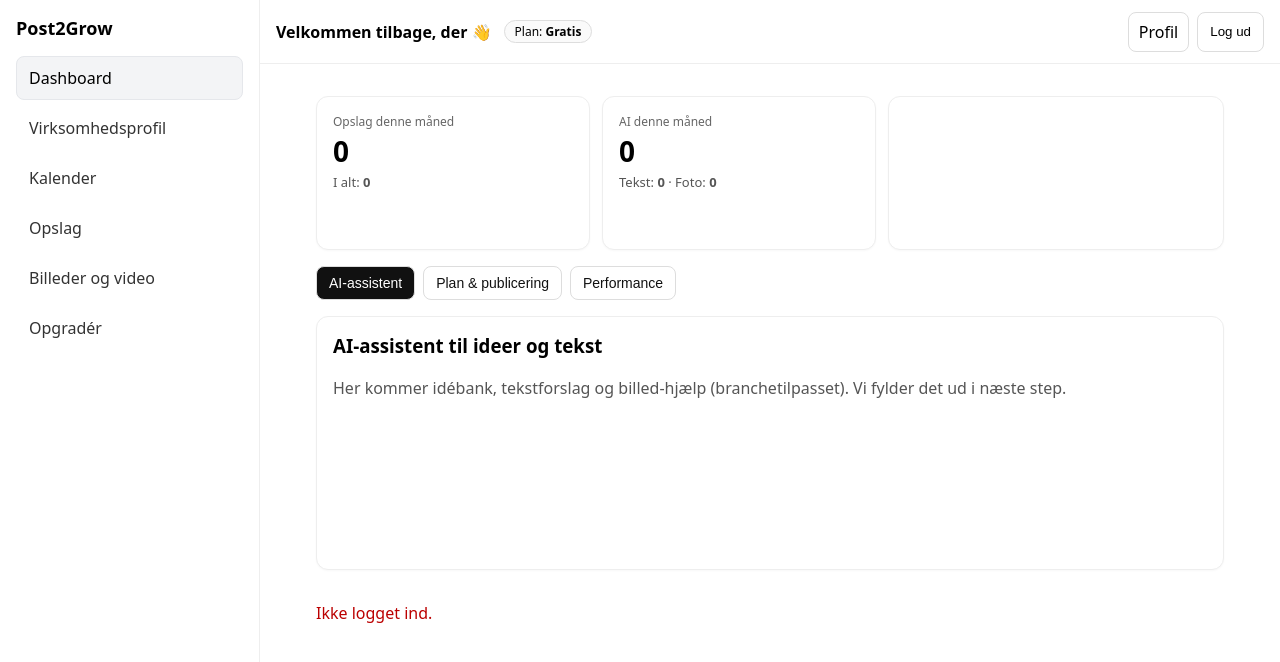
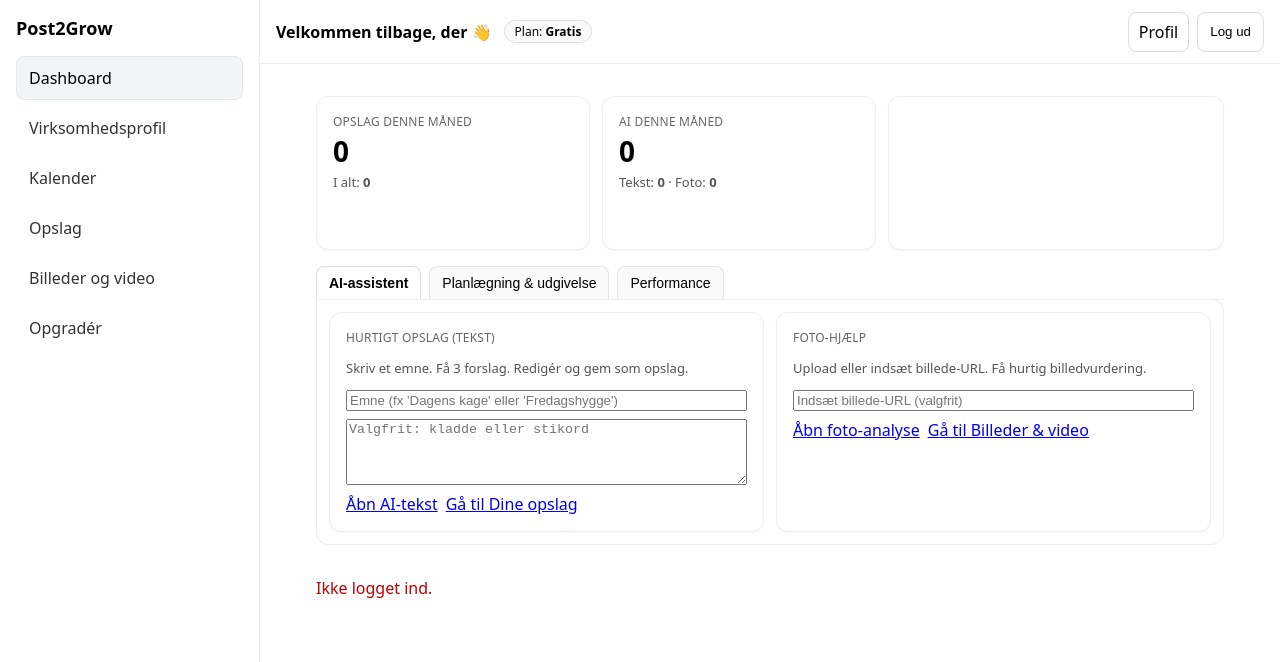
Before and after one commit to obe2904-dev/p2g-app, a Next.js app: page /dashboard in a window 1280 px wide. Shown: the top 662 px of the page. Built offline with nearby package versions, Linux system fonts and the light colour scheme; no server answers; the database is empty.

Commit message:
Update page.tsx

```diff
--- a/app/(app)/dashboard/page.tsx
+++ b/app/(app)/dashboard/page.tsx
@@ -13,7 +13,7 @@
   aiPhotoThisMonth: number;
 };
 
-type TabKey = 'ai' | 'plan' | 'perf';
+type Tab = 'ai' | 'planning' | 'performance';
 
 export default function DashboardPage() {
   const [counts, setCounts] = useState<Counts>({
@@ -24,9 +24,7 @@
   });
   const [loading, setLoading] = useState(true);
   const [err, setErr] = useState<string | null>(null);
-
-  // NYT: aktiv fane (default: AI-assistent)
-  const [activeTab, setActiveTab] = useState<TabKey>('ai');
+  const [tab, setTab] = useState<Tab>('ai'); // standard: AI-assistent
 
   useEffect(() => {
     (async () => {
@@ -41,14 +39,13 @@
         monthStart.setHours(0, 0, 0, 0);
         const startISO = monthStart.toISOString();
 
-        // Opslag i alt (KUN publicerede)
+        // KUN publicerede i tællingerne
         const { count: totalPosts } = await supabase
           .from('posts_app')
           .select('id', { count: 'exact', head: true })
           .eq('user_email', email)
           .eq('status', 'published');
 
-        // Opslag denne måned (KUN publicerede)
         const { count: postsThisMonth } = await supabase
           .from('posts_app')
           .select('id', { count: 'exact', head: true })
@@ -56,7 +53,6 @@
           .eq('status', 'published')
           .gte('created_at', startISO);
 
-        // AI-forbrug – tekst
         const { count: aiTextThisMonth } = await supabase
           .from('ai_usage')
           .select('id', { count: 'exact', head: true })
@@ -64,7 +60,6 @@
           .eq('kind', 'text')
           .gte('used_at', startISO);
 
-        // AI-forbrug – foto
         const { count: aiPhotoThisMonth } = await supabase
           .from('ai_usage')
           .select('id', { count: 'exact', head: true })
@@ -88,22 +83,9 @@
 
   const aiTotal = counts.aiTextThisMonth + counts.aiPhotoThisMonth;
 
-  // Små helpers til fane-styles
-  function tabBtnStyle(active: boolean): React.CSSProperties {
-    return {
-      padding: '8px 12px',
-      border: '1px solid #ddd',
-      borderRadius: 8,
-      background: active ? '#111' : '#fff',
-      color: active ? '#fff' : '#111',
-      cursor: 'pointer',
-      fontSize: 14,
-    };
-  }
-
   return (
     <div style={{ display: 'grid', gap: 16 }}>
-      {/* Øverste række med tre kolonner: 1fr, 1fr, 2fr */}
+      {/* HERO-rækken: 1fr 1fr 2fr */}
       <section
         style={{
           display: 'grid',
@@ -136,64 +118,96 @@
 
         {/* Kort 3: Dobbelt bredde (pladsholder) */}
         <div style={{ ...cardStyle, minHeight: 120 }}>
-          {/* Tomt for nu – klar til diagram/indsigt senere */}
+          {/* Tomt for nu – reserveret til mini-indsigt eller hurtig handling */}
         </div>
       </section>
 
-      {/* Faner (dansk) */}
-      <nav style={{ display: 'flex', gap: 8, flexWrap: 'wrap' }}>
+      {/* Faner under hero */}
+      <section>
+        <div style={tabsBar}>
           <button
-          type="button"
-          onClick={() => setActiveTab('ai')}
-          style={tabBtnStyle(activeTab === 'ai')}
-          aria-pressed={activeTab === 'ai'}
+            onClick={() => setTab('ai')}
+            style={{ ...tabBtn, ...(tab === 'ai' ? tabBtnActive : {}) }}
           >
             AI-assistent
           </button>
           <button
-          type="button"
-          onClick={() => setActiveTab('plan')}
-          style={tabBtnStyle(activeTab === 'plan')}
-          aria-pressed={activeTab === 'plan'}
+            onClick={() => setTab('planning')}
+            style={{ ...tabBtn, ...(tab === 'planning' ? tabBtnActive : {}) }}
           >
-          Plan & publicering
+            Planlægning & udgivelse
           </button>
           <button
-          type="button"
-          onClick={() => setActiveTab('perf')}
-          style={tabBtnStyle(activeTab === 'perf')}
-          aria-pressed={activeTab === 'perf'}
+            onClick={() => setTab('performance')}
+            style={{ ...tabBtn, ...(tab === 'performance' ? tabBtnActive : {}) }}
           >
             Performance
           </button>
-      </nav>
+        </div>
 
-      {/* Tab-indhold (placeholder for nu) */}
-      <section style={{ ...cardStyle, minHeight: 220 }}>
-        {activeTab === 'ai' && (
-          <div>
-            <h3 style={{ marginTop: 0 }}>AI-assistent til ideer og tekst</h3>
-            <p style={{ color: '#555' }}>
-              Her kommer idébank, tekstforslag og billed-hjælp (branchetilpasset). Vi fylder det ud i næste step.
-            </p>
+        <div style={tabPanel}>
+          {tab === 'ai' && (
+            <div style={{ display: 'grid', gap: 12, gridTemplateColumns: '1fr 1fr' }}>
+              <div style={cardStyle}>
+                <div style={cardTitle}>Hurtigt opslag (tekst)</div>
+                <p style={subText}>Skriv et emne. Få 3 forslag. Redigér og gem som opslag.</p>
+                <div style={{ display: 'grid', gap: 8 }}>
+                  <input placeholder="Emne (fx 'Dagens kage' eller 'Fredagshygge')" />
+                  <textarea rows={4} placeholder="Valgfrit: kladde eller stikord" />
+                  <div style={{ display: 'flex', gap: 8, flexWrap: 'wrap' }}>
+                    <a href="/posts/new">Åbn AI-tekst</a>
+                    <a href="/posts">Gå til Dine opslag</a>
+                  </div>
+                </div>
+              </div>
+
+              <div style={cardStyle}>
+                <div style={cardTitle}>Foto-hjælp</div>
+                <p style={subText}>Upload eller indsæt billede-URL. Få hurtig billedvurdering.</p>
+                <div style={{ display: 'grid', gap: 8 }}>
+                  <input placeholder="Indsæt billede-URL (valgfrit)" />
+                  <div style={{ display: 'flex', gap: 8, flexWrap: 'wrap' }}>
+                    <a href="/posts/new">Åbn foto-analyse</a>
+                    <a href="/media">Gå til Billeder & video</a>
+                  </div>
+                </div>
+              </div>
             </div>
           )}
-        {activeTab === 'plan' && (
-          <div>
-            <h3 style={{ marginTop: 0 }}>Plan & publicering</h3>
-            <p style={{ color: '#555' }}>
-              Her kommer kalenderen, planlagte opslag og (senere) autoposting. Placeholder for nu.
-            </p>
+
+          {tab === 'planning' && (
+            <div style={{ display: 'grid', gap: 12, gridTemplateColumns: '1fr 1fr' }}>
+              <div style={cardStyle}>
+                <div style={cardTitle}>Kalender</div>
+                <p style={subText}>Se kommende begivenheder og planlæg opslag.</p>
+                <a href="/calendar">Åbn kalender</a>
+              </div>
+              <div style={cardStyle}>
+                <div style={cardTitle}>Udgivelse</div>
+                <p style={subText}>Manuel publicering i Basic. Autopost i Pro/Premium.</p>
+                <div style={{ display: 'flex', gap: 8 }}>
+                  <a href="/posts">Dine opslag</a>
+                  <a href="/posts/new">Nyt opslag</a>
+                </div>
+              </div>
             </div>
           )}
-        {activeTab === 'perf' && (
-          <div>
-            <h3 style={{ marginTop: 0 }}>Performance</h3>
-            <p style={{ color: '#555' }}>
-              Her viser vi KPI-overblik (reach, likes, bedste tidspunkter). Placeholder for nu.
-            </p>
+
+          {tab === 'performance' && (
+            <div style={{ display: 'grid', gap: 12, gridTemplateColumns: '1fr 1fr' }}>
+              <div style={cardStyle}>
+                <div style={cardTitle}>Overblik (kommende)</div>
+                <p style={subText}>Topopslag, bedste tidspunkt og format (rulles ud med KPI-målinger).</p>
+                <a href="/performance">Åbn Performance</a>
+              </div>
+              <div style={cardStyle}>
+                <div style={cardTitle}>Datakilder</div>
+                <p style={subText}>Facebook/Instagram i Pro+. Make opdaterer KPI dagligt.</p>
+                <a href="/pricing">Se planer</a>
+              </div>
             </div>
           )}
+        </div>
       </section>
 
       {err && <p style={{ color: '#b00' }}>{err}</p>}
@@ -207,13 +221,15 @@
   padding: 16,
   background: '#fff',
   boxShadow: '0 1px 2px rgba(0,0,0,0.03)',
-  minWidth: 240, // lille “værn” mod for smalle kort
+  minWidth: 240, // lidt minimum så de ikke kollapser for meget på smallere skærme
 };
 
 const cardTitle: React.CSSProperties = {
   fontSize: 12,
   color: '#666',
   marginBottom: 6,
+  textTransform: 'uppercase',
+  letterSpacing: 0.2,
 };
 
 const bigNumber: React.CSSProperties = {
@@ -227,3 +243,37 @@
   fontSize: 13,
   color: '#555',
 };
+
+// Tabs (enkel, uden frameworks)
+const tabsBar: React.CSSProperties = {
+  display: 'flex',
+  gap: 8,
+  borderBottom: '1px solid #eee',
+};
+
+const tabBtn: React.CSSProperties = {
+  appearance: 'none',
+  background: '#fafafa',
+  border: '1px solid #e5e5e5',
+  borderBottom: 'none',
+  borderTopLeftRadius: 8,
+  borderTopRightRadius: 8,
+  padding: '8px 12px',
+  cursor: 'pointer',
+  fontSize: 14,
+};
+
+const tabBtnActive: React.CSSProperties = {
+  background: '#fff',
+  borderColor: '#ddd',
+  fontWeight: 600,
+};
+
+const tabPanel: React.CSSProperties = {
+  border: '1px solid #eee',
+  borderRadius: 12,
+  borderTopLeftRadius: 0,
+  padding: 12,
+  background: '#fff',
+  marginTop: -1, // så kanten flugter fint med de aktive faner
+};
```
Lines whose indentation alone changed are shown as unchanged.
